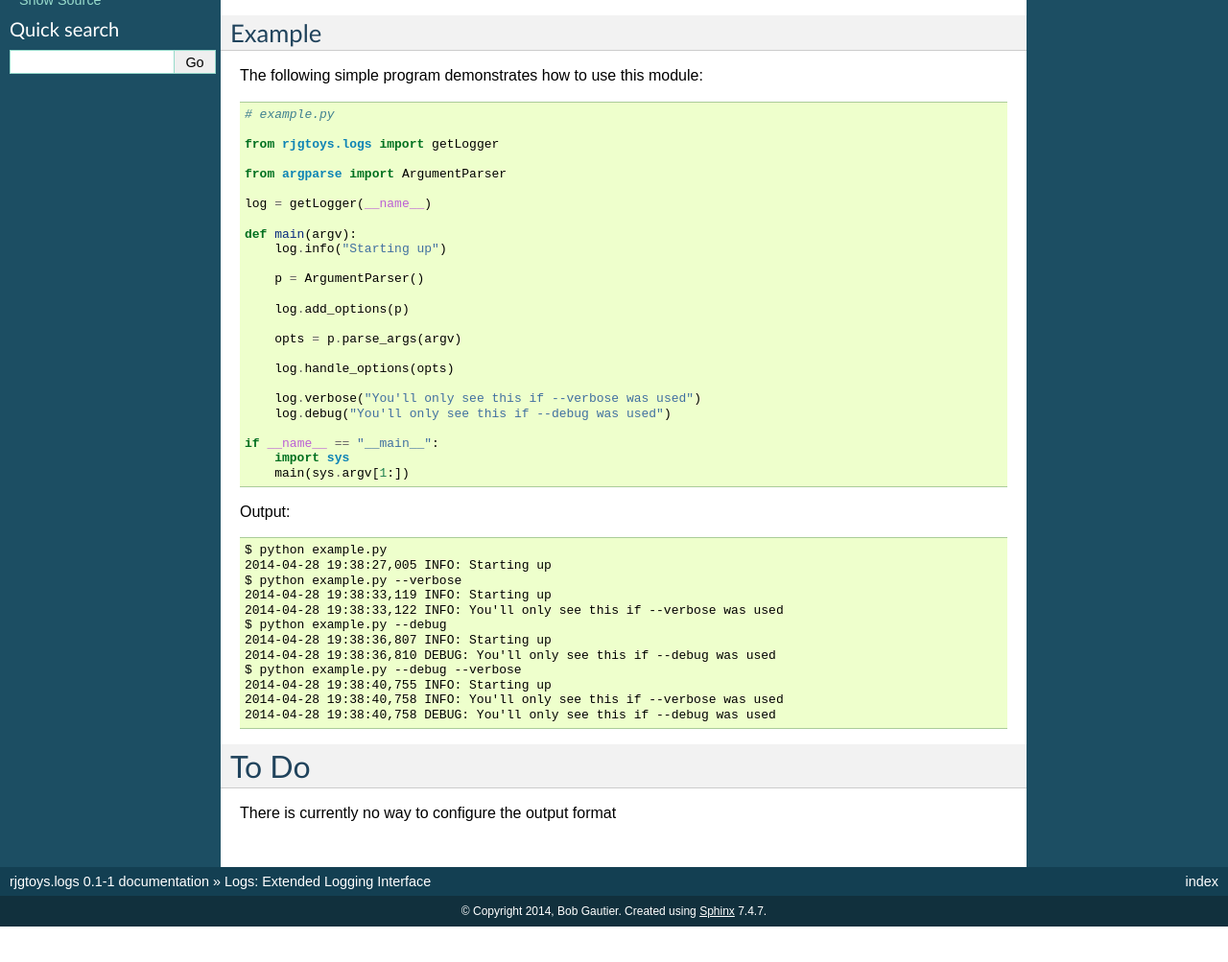
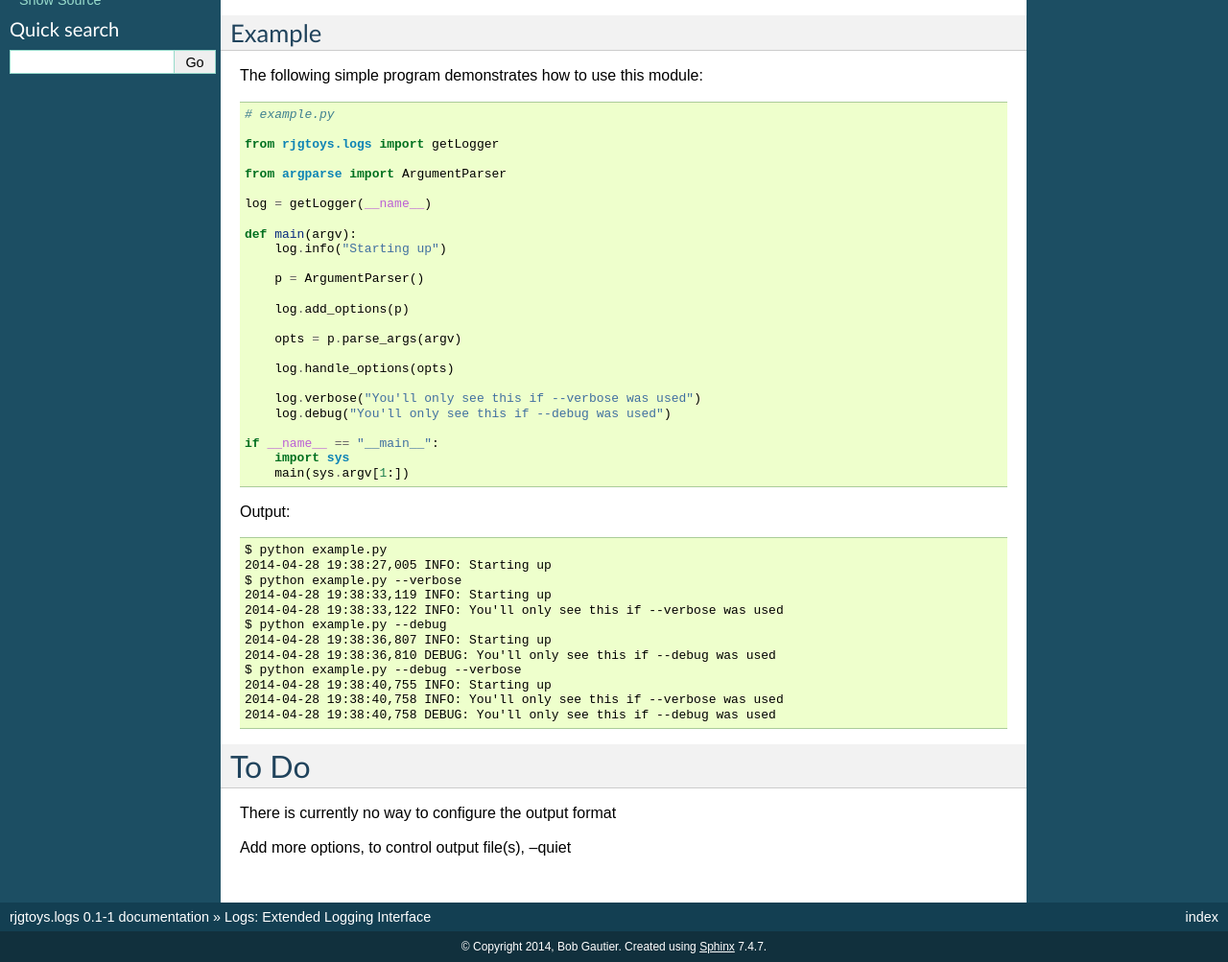
Before and after one commit to bobgautier/rjgtoys-logs, a Sphinx documentation site: the page built from doc/source/index.rst, in a window 1280 px wide, cut to the strip 190-1193 px from the top of the page. Shown: the whole strip at 96% size. Built offline with Sphinx 7.4.7, drawn with Linux system fonts in a browser that asks for light colours; formulas are drawn with MathJax 3; before the commit the page ends 1156 px from its top, so only the background shows below that.

Commit message:
Add some more todo list items

```diff
--- a/doc/source/index.rst
+++ b/doc/source/index.rst
@@ -55,3 +55,5 @@ To Do
 =====
 
 There is currently no way to configure the output format
+
+Add more options, to control output file(s), --quiet
```
